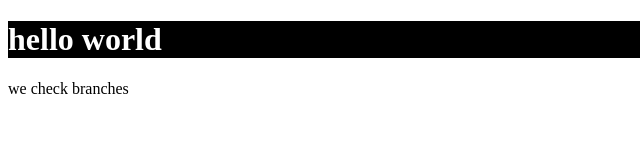
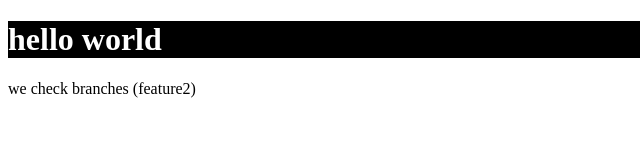
Before and after one commit to Tanishk-Marothiya/localRepo, a plain HTML site: page index.html in a window 1280 px wide. Shown: the full height of the page, 0-640 px from the left. Drawn offline with Linux system fonts and the light colour scheme.

Commit message:
feature2

```diff
--- a/index.html
+++ b/index.html
@@ -8,6 +8,6 @@
 </head>
 <body>
     <h1 class="heading">hello world</h1>
-    <p>we check branches</p>
+    <p>we check branches (feature2) </p>
 </body>
 </html>
```
